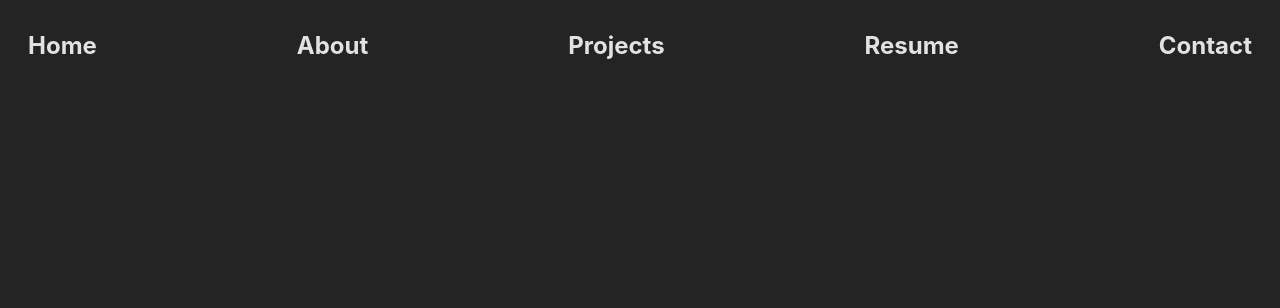
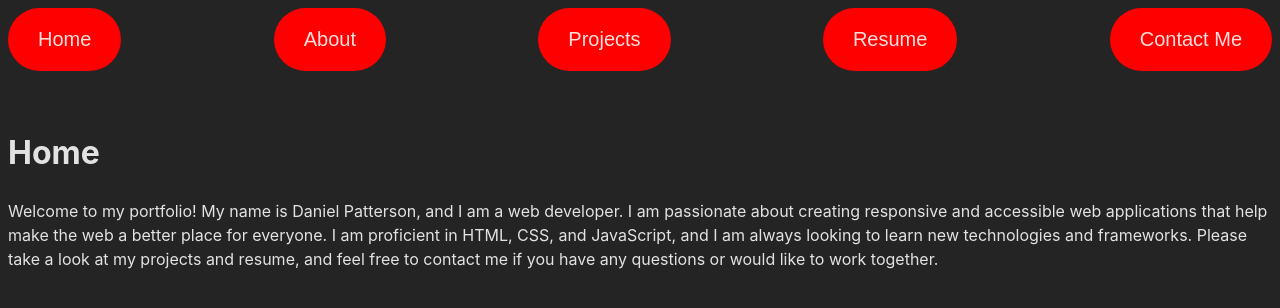
Before and after one commit to CPatterson94/CurtisPortfolio, a React (Vite) app in the folder Portfolio/: page / in a window 1280 px wide. Shown: the top 308 px of the page. Built offline with nearby package versions, Linux system fonts and the light colour scheme.

Commit message:
Working on some CSS for Nav also linked all the scss stuff up, created a home page with a brief placeholder.

```diff
--- a/Portfolio/index.css
+++ b/Portfolio/index.css
@@ -33,4 +33,50 @@ Nav ul h2 {
   margin: 20px;
 }
 
+@property --rotate {
+  syntax: "<angle>";
+  inherits: false;
+  initial-value: 0deg;
+}
+button {
+  --red: #ff0000;
+  --radius: 50px;
+  --roate: 0deg;
+  padding: 20px 30px;
+  border-radius: var(--radius);
+  background: var(--red);
+  color: rgba(255, 255, 255, 0.87);
+  font-weight: 500;
+  font-size: 20px;
+  border: 0;
+  position: relative;
+  overflow: hidden;
+}
+button .fancy {
+  position: absolute;
+  inset: 0;
+}
+button .fancy:before {
+  content: "";
+  background: conic-gradient(from var(--rotate), transparent 0%, white 5%, transparent 10%);
+  position: absolute;
+  inset: absolute;
+  animation: rotate 2s linear infinite;
+}
+button .fancy:after {
+  content: "";
+  background: --red;
+  position: absolute;
+  inset: 2px;
+  border-radius: calc(var(--radius) - 2px);
+}
+button #text {
+  position: relative;
+}
+@keyframes rotate {
+  to {
+    --rotate: 360deg;
+  }
+}
+
 /*# sourceMappingURL=index.css.map */
--- a/Portfolio/src/App.jsx
+++ b/Portfolio/src/App.jsx
@@ -1,10 +1,13 @@
-import Nav from "./components/Nav";
+import Nav from "./components/nav";
+import Home from "./pages/home";
 import "../index.css";
+
 export default function App() {
   return (
     <>
       <div>
         <Nav />
+        <Home />
       </div>
     </>
   );
--- a/Portfolio/src/components/Nav.jsx
+++ /dev/null
@@ -1,15 +0,0 @@
-export default function Nav() {
-  return (
-    <>
-      <nav>
-        <ul>
-          <h2>Home</h2>
-          <h2>About</h2>
-          <h2>Projects</h2>
-          <h2>Resume</h2>
-          <h2>Contact</h2>
-        </ul>
-      </nav>
-    </>
-  );
-}
--- /dev/null
+++ b/Portfolio/src/components/nav.jsx
@@ -0,0 +1,30 @@
+export default function Nav() {
+  return (
+    <>
+      <nav>
+        <ul>
+          <button>
+            <div className="fancy"></div>
+            <span className="text">Home</span>
+          </button>
+          <button>
+            <div className="fancy"></div>
+            <span className="text">About</span>
+          </button>
+          <button>
+            <div className="fancy"></div>
+            <span className="text">Projects</span>
+          </button>
+          <button>
+            <div className="fancy"></div>
+            <span className="text">Resume</span>
+          </button>
+          <button>
+            <div className="fancy"></div>
+            <span className="text">Contact Me</span>
+          </button>
+        </ul>
+      </nav>
+    </>
+  );
+}
--- /dev/null
+++ b/Portfolio/src/pages/home.jsx
@@ -0,0 +1,18 @@
+export default function Home() {
+  return (
+    <>
+      <div>
+        <h1>Home</h1>
+        <p>
+          Welcome to my portfolio! My name is Daniel Patterson, and I am a web
+          developer. I am passionate about creating responsive and accessible
+          web applications that help make the web a better place for everyone. I
+          am proficient in HTML, CSS, and JavaScript, and I am always looking to
+          learn new technologies and frameworks. Please take a look at my
+          projects and resume, and feel free to contact me if you have any
+          questions or would like to work together.
+        </p>
+      </div>
+    </>
+  );
+}
--- a/Portfolio/src/styling/index.scss
+++ b/Portfolio/src/styling/index.scss
@@ -1,2 +1,4 @@
 @use "main.scss";
 @use "navBar.scss";
+@use "footer.scss";
+@use "home.scss";
--- a/Portfolio/src/styling/navBar.scss
+++ b/Portfolio/src/styling/navBar.scss
@@ -16,3 +16,55 @@ Nav ul h2 {
   display: flex;
   margin: 20px;
 }
+
+@property --rotate {
+  syntax: "<angle>";
+  inherits: false;
+  initial-value: 0deg;
+}
+
+button {
+  --red: #ff0000;
+  --radius: 50px;
+  --roate: 0deg;
+  padding: 20px 30px;
+  border-radius: var(--radius);
+  background: var(--red);
+  color: rgba(255, 255, 255, 0.87);
+  font-weight: 500;
+  font-size: 20px;
+  border: 0;
+  position: relative;
+  overflow: hidden;
+  .fancy {
+    position: absolute;
+    inset: 0;
+    &:before {
+      content: "";
+      background: conic-gradient(
+        from var(--rotate),
+        transparent 0%,
+        white 5%,
+        transparent 10%
+      );
+      position: absolute;
+      inset: absolute;
+      animation: rotate 2s linear infinite;
+    }
+    &:after {
+      content: "";
+      background: --red;
+      position: absolute;
+      inset: 2px;
+      border-radius: calc(var(--radius) - 2px);
+    }
+  }
+  #text {
+    position: relative;
+  }
+  @keyframes rotate {
+    to {
+      --rotate: 360deg;
+    }
+  }
+}
```
Also changed, not shown: Portfolio/src/styling/footer.scss (added), Portfolio/src/styling/home.scss (added), 1 other file (tests, documents, lock files or other folders).
